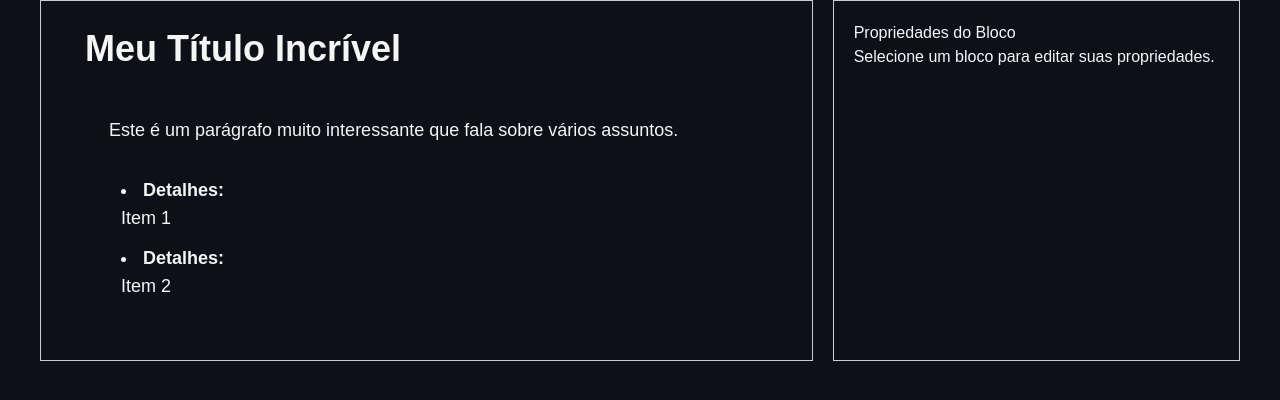
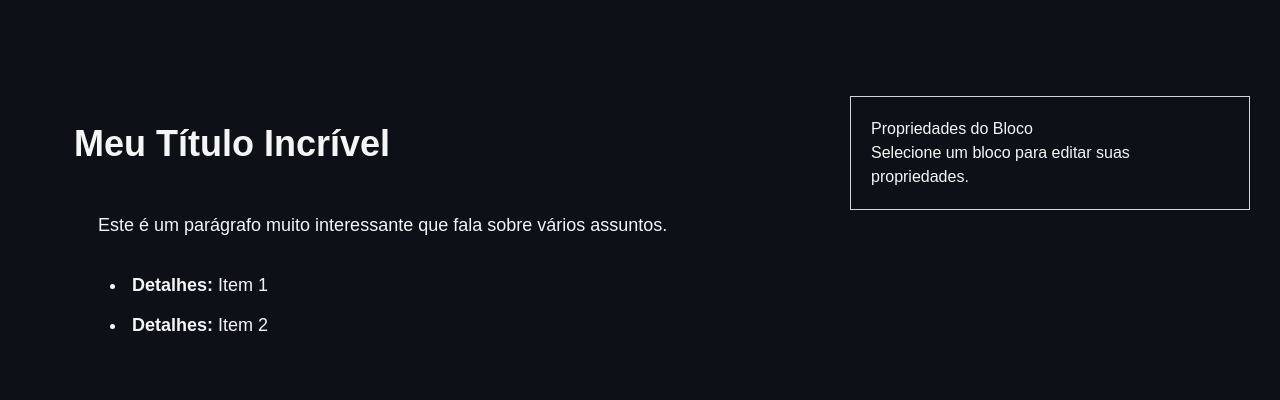
Before and after one commit to Plasma-Dev12/plasma-docs, a Next.js app: page /file-editor in a window 1280 px wide. Shown: the top 400 px of the page. Built offline with nearby package versions, Linux system fonts and the light colour scheme; a web font is replaced by a local one.

Commit message:
:construction: :lipstick: feat: Starting styling of file editor

```diff
--- a/src/app/file-editor/page.tsx
+++ b/src/app/file-editor/page.tsx
@@ -1,5 +1,5 @@
 "use client";
-import React, { useState, useRef, useEffect } from "react";
+import React, { useState, useRef, ReactElement } from "react";
 import Title from "@/components/layout-elements/Title";
 import Paragraph from "@/components/layout-elements/Paragraph";
 import Topic from "@/components/layout-elements/Topic";
@@ -8,8 +8,32 @@ import ListItem from "@/components/layout-elements/ListItem";
 import Spacer from "@/components/layout-elements/Spacer";
 import Content from "@/components/layout-elements/Content";
 
-// Mapeia os componentes para renderização
-const COMPONENTS = {
+// ----------------- Tipos e Interfaces -----------------
+interface Block {
+  id: number;
+  type: string;
+  content: string;
+  props: Record<string, any>;
+  children: Block[];
+}
+
+interface EditableProp {
+  key: string;
+  label: string;
+  type: "text" | "select" | "checkbox";
+  options?: string[];
+}
+
+interface ComponentMeta {
+  displayName: string;
+  defaultProps: Record<string, any>;
+  editableProps: EditableProp[];
+  contentEditable: boolean;
+  supportsChildren: boolean;
+}
+
+// ----------------- Mapeamento dos Componentes e Metadados -----------------
+const COMPONENTS: Record<string, React.ElementType> = {
   Title,
   Paragraph,
   Topic,
@@ -19,9 +43,7 @@ const COMPONENTS = {
   Content,
 };
 
-  // Metadados de cada componente – definem informações como props editáveis,
-  // valores padrão, se o conteúdo é editável e se suporta filhos.
-  const COMPONENT_META = {
+const COMPONENT_META: Record<string, ComponentMeta> = {
   Title: {
     displayName: "Title",
     defaultProps: {},
@@ -47,12 +69,7 @@ const COMPONENTS = {
     displayName: "List",
     defaultProps: { type: "disc", spacer: true, compact: false },
     editableProps: [
-        {
-          key: "type",
-          label: "List Type",
-          type: "select",
-          options: ["disc", "decimal", "topics"],
-        },
+      { key: "type", label: "List Type", type: "select", options: ["disc", "decimal", "topics"] },
       { key: "spacer", label: "Spacer", type: "checkbox" },
       { key: "compact", label: "Compact", type: "checkbox" },
     ],
@@ -84,8 +101,82 @@ const COMPONENTS = {
 
 const DEFAULT_BLOCK_TYPE = "Paragraph";
 
-  // Exemplo de estrutura inicial com blocos aninhados
-  const initialBlocks = [
+// ----------------- Funções Auxiliares para Manipular a Árvore de Blocos -----------------
+function updateBlockById(
+  blocks: Block[],
+  id: number,
+  updater: (block: Block) => Block
+): Block[] {
+  return blocks.map((block) => {
+    if (block.id === id) {
+      return updater(block);
+    } else if (block.children && block.children.length > 0) {
+      return { ...block, children: updateBlockById(block.children, id, updater) };
+    } else {
+      return block;
+    }
+  });
+}
+
+function removeBlockById(blocks: Block[], id: number): Block[] {
+  const newBlocks: Block[] = [];
+  for (let block of blocks) {
+    if (block.id === id) {
+      // ignora
+      continue;
+    } else if (block.children && block.children.length > 0) {
+      newBlocks.push({ ...block, children: removeBlockById(block.children, id) });
+    } else {
+      newBlocks.push(block);
+    }
+  }
+  return newBlocks;
+}
+
+function insertBlockAfter(blocks: Block[], id: number, newBlock: Block): Block[] {
+  let found = false;
+  const newBlocks: Block[] = [];
+  for (let block of blocks) {
+    newBlocks.push(block);
+    if (block.id === id) {
+      newBlocks.push(newBlock);
+      found = true;
+    } else if (block.children && block.children.length > 0) {
+      const newChildren = insertBlockAfter(block.children, id, newBlock);
+      if (newChildren !== block.children) {
+        newBlocks[newBlocks.length - 1] = { ...block, children: newChildren };
+        found = true;
+      }
+    }
+  }
+  return found ? newBlocks : blocks;
+}
+
+function findBlockById(blocks: Block[], id: number): Block | null {
+  for (let block of blocks) {
+    if (block.id === id) return block;
+    if (block.children && block.children.length > 0) {
+      const found = findBlockById(block.children, id);
+      if (found) return found;
+    }
+  }
+  return null;
+}
+
+function flattenBlocks(blocks: Block[]): Block[] {
+  let result: Block[] = [];
+  for (let block of blocks) {
+    result.push(block);
+    if (block.children && block.children.length > 0) {
+      result = result.concat(flattenBlocks(block.children));
+    }
+  }
+  return result;
+}
+
+// ----------------- Componente Principal -----------------
+export default function PageEditor() {
+  const [blocks, setBlocks] = useState<Block[]>([
     {
       id: 1,
       type: "Content",
@@ -102,8 +193,7 @@ const COMPONENTS = {
         {
           id: 3,
           type: "Paragraph",
-          content:
-            "Este é um parágrafo muito interessante que fala sobre vários assuntos.",
+          content: "Este é um parágrafo muito interessante que fala sobre vários assuntos.",
           props: {},
           children: [],
         },
@@ -131,99 +221,29 @@ const COMPONENTS = {
         },
       ],
     },
-  ];
+  ]);
+  const [selectedBlockId, setSelectedBlockId] = useState<number | null>(null);
+  const [newChildType, setNewChildType] = useState<string>(DEFAULT_BLOCK_TYPE);
+  const blockRefs = useRef<Record<number, HTMLElement | null>>({});
 
-  // Função auxiliar que atualiza recursivamente um bloco com base no id
-  function updateBlockById(blocks, id, updater) {
-    return blocks.map((block) => {
-      if (block.id === id) {
-        return updater(block);
-      } else if (block.children && block.children.length > 0) {
-        return { ...block, children: updateBlockById(block.children, id, updater) };
-      } else {
-        return block;
-      }
-    });
-  }
-
-  // Remove um bloco pelo id (recursivamente)
-  function removeBlockById(blocks, id) {
-    let newBlocks = [];
-    blocks.forEach((block) => {
-      if (block.id === id) {
-        // ignora o bloco
-      } else if (block.children && block.children.length > 0) {
-        newBlocks.push({ ...block, children: removeBlockById(block.children, id) });
-      } else {
-        newBlocks.push(block);
-      }
-    });
-    return newBlocks;
-  }
-
-  // Insere um novo bloco logo após o bloco com o id informado
-  function insertBlockAfter(blocks, id, newBlock) {
-    let found = false;
-    const newBlocks = [];
-    for (let block of blocks) {
-      newBlocks.push(block);
-      if (block.id === id) {
-        newBlocks.push(newBlock);
-        found = true;
-      } else if (block.children && block.children.length > 0) {
-        const newChildren = insertBlockAfter(block.children, id, newBlock);
-        if (newChildren !== block.children) {
-          newBlocks[newBlocks.length - 1] = { ...block, children: newChildren };
-          found = true;
-        }
-      }
-    }
-    return found ? newBlocks : blocks;
-  }
-
-  // Retorna um array "achatado" de blocos (para navegação, por exemplo)
-  function flattenBlocks(blocks) {
-    let result = [];
-    blocks.forEach((block) => {
-      result.push(block);
-      if (block.children && block.children.length > 0) {
-        result = result.concat(flattenBlocks(block.children));
-      }
-    });
-    return result;
-  }
-
-  // Busca um bloco pelo id (recursivamente)
-  function findBlockById(blocks, id) {
-    for (let block of blocks) {
-      if (block.id === id) return block;
-      if (block.children) {
-        const found = findBlockById(block.children, id);
-        if (found) return found;
-      }
-    }
-    return null;
-  }
-
-  export default function PageEditor() {
-    const [blocks, setBlocks] = useState(initialBlocks);
-    const [selectedBlockId, setSelectedBlockId] = useState(null);
-    const [newChildType, setNewChildType] = useState("Paragraph");
-    const blockRefs = useRef({});
-
-    // Atualiza o conteúdo do bloco no onBlur para preservar o caret
-    const handleBlockContentBlur = (e, blockId) => {
+  // --------- Handlers de Edição ----------
+  const handleBlockContentBlur = (
+    e: React.FocusEvent<HTMLDivElement>,
+    blockId: number
+  ) => {
     const newContent = e.target.innerText;
     setBlocks((prev) =>
       updateBlockById(prev, blockId, (block) => ({ ...block, content: newContent }))
     );
   };
 
-    // Trata Enter para inserir novo bloco e Backspace para remover bloco vazio
-    const handleBlockKeyDown = (e, blockId) => {
+  const handleBlockKeyDown = (
+    e: React.KeyboardEvent<HTMLDivElement>,
+    blockId: number
+  ) => {
     if (e.key === "Enter") {
       e.preventDefault();
-        const newBlock = {
+      const newBlock: Block = {
         id: Date.now(),
         type: DEFAULT_BLOCK_TYPE,
         content: "",
@@ -235,14 +255,13 @@ const COMPONENTS = {
       setTimeout(() => {
         blockRefs.current[newBlock.id]?.focus();
       }, 0);
-      } else if (e.key === "Backspace") {
-        if (e.target.innerText.trim() === "") {
+    } else if (e.key === "Backspace" && e.currentTarget.innerText.trim() === "") {
       e.preventDefault();
       const flat = flattenBlocks(blocks);
       const currentIndex = flat.findIndex((b) => b.id === blockId);
       if (flat.length > 1) {
         setBlocks((prev) => removeBlockById(prev, blockId));
-            let newFocusBlock = null;
+        let newFocusBlock: Block | null = null;
         if (currentIndex > 0) {
           newFocusBlock = flat[currentIndex - 1];
         } else if (flat.length > currentIndex + 1) {
@@ -251,16 +270,35 @@ const COMPONENTS = {
         if (newFocusBlock) {
           setSelectedBlockId(newFocusBlock.id);
           setTimeout(() => {
-                blockRefs.current[newFocusBlock.id]?.focus();
+            blockRefs.current[newFocusBlock!.id]?.focus();
           }, 0);
-            }
         }
       }
     }
   };
 
-    // Manipula mudanças nos props do bloco selecionado
-    const handlePropChange = (propKey, value) => {
+  // Adiciona um novo bloco filho no bloco selecionado
+  const handleAddNewChild = () => {
+    if (!selectedBlockId) return;
+    const newChild: Block = {
+      id: Date.now(),
+      type: newChildType,
+      content: "",
+      props: COMPONENT_META[newChildType].defaultProps || {},
+      children: [],
+    };
+    setBlocks((prev) =>
+      updateBlockById(prev, selectedBlockId, (block) => ({
+        ...block,
+        children: [...(block.children || []), newChild],
+      }))
+    );
+    setSelectedBlockId(newChild.id);
+    setTimeout(() => blockRefs.current[newChild.id]?.focus(), 0);
+  };
+
+  // Atualiza uma propriedade do bloco selecionado
+  const handlePropChange = (propKey: string, value: any) => {
     if (!selectedBlockId) return;
     setBlocks((prev) =>
       updateBlockById(prev, selectedBlockId, (block) => ({
@@ -270,55 +308,31 @@ const COMPONENTS = {
     );
   };
 
-    // Atualiza o tipo do bloco selecionado através do select da sidebar
-    const handleBlockTypeChange = (newType) => {
+  // Atualiza o tipo do bloco selecionado (redefinindo as props com defaults)
+  const handleBlockTypeChange = (newType: string) => {
     if (!selectedBlockId) return;
     setBlocks((prev) =>
       updateBlockById(prev, selectedBlockId, (block) => ({
         ...block,
         type: newType,
-          // Opcional: reinicializa os props com os defaults do novo tipo
         props: COMPONENT_META[newType].defaultProps || {},
       }))
     );
   };
 
-    // Função para adicionar um novo componente como filho do bloco selecionado
-    const handleAddNewChild = () => {
-      if (!selectedBlockId) return;
-      const newBlock = {
-        id: Date.now(),
-        type: newChildType,
-        content: "",
-        props: COMPONENT_META[newChildType].defaultProps || {},
-        children: [],
-      };
-      setBlocks((prev) =>
-        updateBlockById(prev, selectedBlockId, (block) => ({
-          ...block,
-          children: [...(block.children || []), newBlock],
-        }))
-      );
-      // Opcionalmente, seleciona o novo bloco e foca nele
-      setSelectedBlockId(newBlock.id);
-      setTimeout(() => {
-        blockRefs.current[newBlock.id]?.focus();
-      }, 0);
-    };
+  // Busca o bloco selecionado para exibição na sidebar
+  const selectedBlock = findBlockById(blocks, selectedBlockId!);
 
-    // Busca o bloco selecionado para exibição na sidebar
-    const selectedBlock = findBlockById(blocks, selectedBlockId);
-
-    // Renderiza recursivamente um bloco e seus filhos
-    const renderBlock = (block) => {
-      const meta = COMPONENT_META[block.type] || {};
+  // -------------- Renderiza Recursivamente um Bloco --------------
+  const renderBlock = (block: Block): ReactElement => {
+    const meta = COMPONENT_META[block.type] || { contentEditable: false };
     const Component = COMPONENTS[block.type] || "div";
     const isSelected = block.id === selectedBlockId;
     return (
       <div
         key={block.id}
         style={{
-            border: isSelected ? "1px solid blue" : "none",
+          border: isSelected ? "1px dashed white" : "none",
           padding: "4px",
           marginBottom: "4px",
         }}
@@ -329,16 +343,19 @@ const COMPONENTS = {
       >
         <Component {...block.props}>
           {meta.contentEditable ? (
-              <div
+            <span
               contentEditable
               suppressContentEditableWarning
-                ref={(el) => (blockRefs.current[block.id] = el)}
+              ref={(el) => {
+                blockRefs.current[block.id] = el;
+                return;
+              }}
               onBlur={(e) => handleBlockContentBlur(e, block.id)}
               onKeyDown={(e) => handleBlockKeyDown(e, block.id)}
-                style={{ minHeight: "1.2em", outline: "none" }}
+              style={{ minHeight: "1.2em", outline: "none", display: "inline-block" }}
             >
               {block.content}
-              </div>
+            </span>
           ) : (
             block.content
           )}
@@ -352,46 +369,26 @@ const COMPONENTS = {
     );
   };
 
+  // -------------- Retorno Principal --------------
   return (
-      <div
-        style={{
-          display: "flex",
-          maxWidth: "1200px",
-          margin: "0 auto",
-          fontFamily: "Arial, sans-serif",
-          color: "#f5f5f5",
-        }}
-      >
+    <div className="flex flex-row mt-24 w-fit mx-auto text-[#F5F5F5]">
       {/* Área do Editor */}
-        <div
-          style={{ flex: 2, padding: "20px", border: "1px solid #ccc" }}
+      <div className="p-5 w-[800px] mr-[420px]"
         onClick={() => setSelectedBlockId(null)}
       >
         {blocks.map((block) => renderBlock(block))}
       </div>
 
       {/* Sidebar de Propriedades e Ações */}
-        <div
-          style={{
-            flex: 1,
-            padding: "20px",
-            border: "1px solid #ccc",
-            marginLeft: "20px",
-          }}
-        >
+      <div className="p-5 border-1 fixed w-[400px] h-fit border-gray-300 ml-5"
+      style={{right: "calc((100% - 1220px)/2)"}}>
         <h3>Propriedades do Bloco</h3>
         {selectedBlock ? (
           <>
-              {/* Área para inserir um novo componente como filho */}
+            {/* Área para inserir um novo componente filho se for suportado */}
             {COMPONENT_META[selectedBlock.type]?.supportsChildren ? (
-                <div
-                  style={{
-                    marginBottom: "20px",
-                    padding: "10px",
-                    borderBottom: "1px solid #ccc",
-                  }}
-                >
-                  <h4>Novo Componente</h4>
+              <div className="mb-5 p-2 border-b border-gray-300">
+                <h4>Novo Componente Filho</h4>
                 <label>
                   Tipo:{" "}
                   <select
@@ -405,17 +402,17 @@ const COMPONENTS = {
                     ))}
                   </select>
                 </label>
-                  <button onClick={handleAddNewChild} style={{ marginLeft: "10px" }}>
+                <button onClick={handleAddNewChild} className="ml-2">
                   Adicionar
                 </button>
               </div>
             ) : (
-                <div style={{ marginBottom: "20px" }}>
+              <div className="mb-5">
                 <p>O bloco selecionado não suporta filhos.</p>
               </div>
             )}
             {/* Seletor para alterar o tipo do componente */}
-              <div style={{ marginBottom: "10px" }}>
+            <div className="mb-2">
               <label>
                 <strong>Tipo do Componente:</strong>{" "}
                 <select
@@ -436,17 +433,15 @@ const COMPONENTS = {
             {COMPONENT_META[selectedBlock.type] &&
             COMPONENT_META[selectedBlock.type].editableProps.length > 0 ? (
               COMPONENT_META[selectedBlock.type].editableProps.map((prop) => (
-                  <div key={prop.key} style={{ marginBottom: "8px" }}>
+                <div key={prop.key} className="mb-2">
                   <label>
                     {prop.label}:{" "}
                     {prop.type === "select" ? (
                       <select
                         value={selectedBlock.props[prop.key] || ""}
-                          onChange={(e) =>
-                            handlePropChange(prop.key, e.target.value)
-                          }
+                        onChange={(e) => handlePropChange(prop.key, e.target.value)}
                       >
-                          {prop.options.map((opt) => (
+                        {prop.options?.map((opt) => (
                           <option key={opt} value={opt}>
                             {opt}
                           </option>
@@ -456,17 +451,13 @@ const COMPONENTS = {
                       <input
                         type="checkbox"
                         checked={selectedBlock.props[prop.key] || false}
-                          onChange={(e) =>
-                            handlePropChange(prop.key, e.target.checked)
-                          }
+                        onChange={(e) => handlePropChange(prop.key, e.target.checked)}
                       />
                     ) : (
                       <input
                         type="text"
                         value={selectedBlock.props[prop.key] || ""}
-                          onChange={(e) =>
-                            handlePropChange(prop.key, e.target.value)
-                          }
+                        onChange={(e) => handlePropChange(prop.key, e.target.value)}
                       />
                     )}
                   </label>
@@ -482,4 +473,4 @@ const COMPONENTS = {
       </div>
     </div>
   );
-  }
+};
```
Lines whose indentation alone changed are shown as unchanged.
